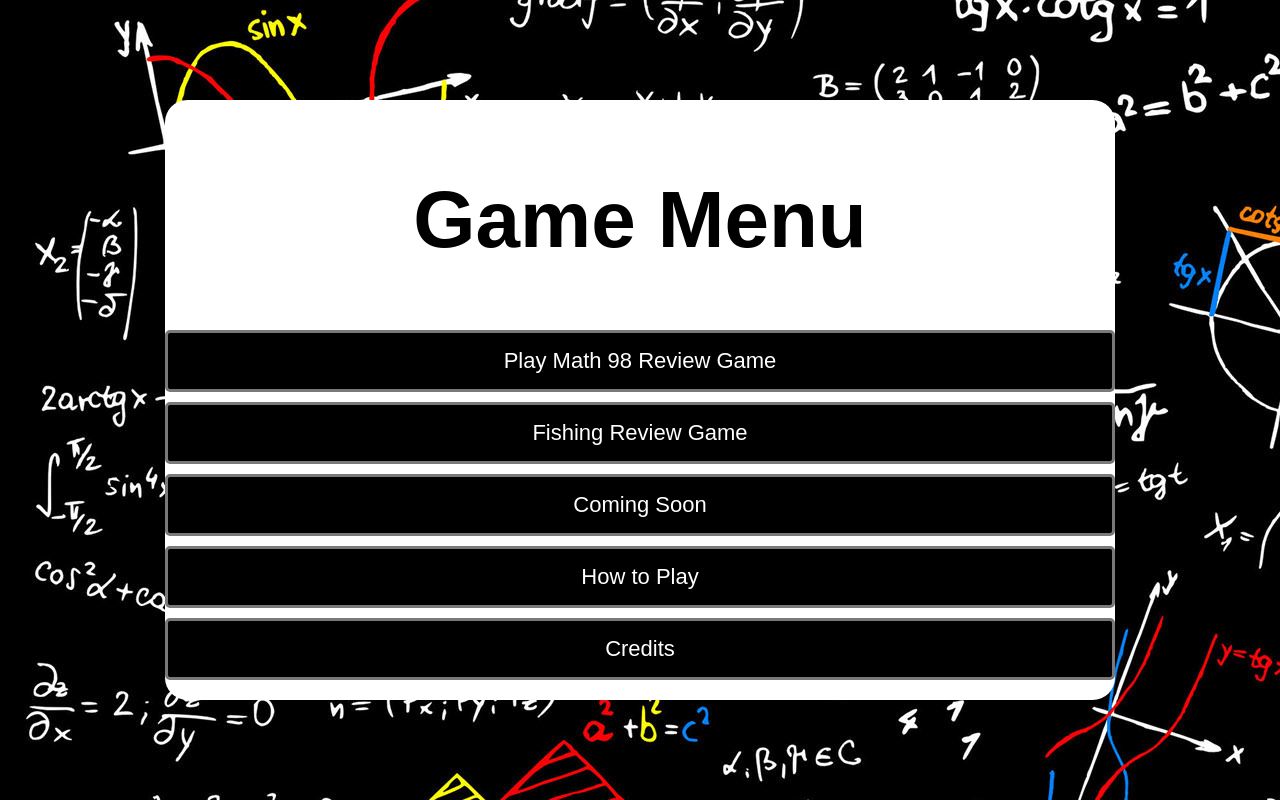
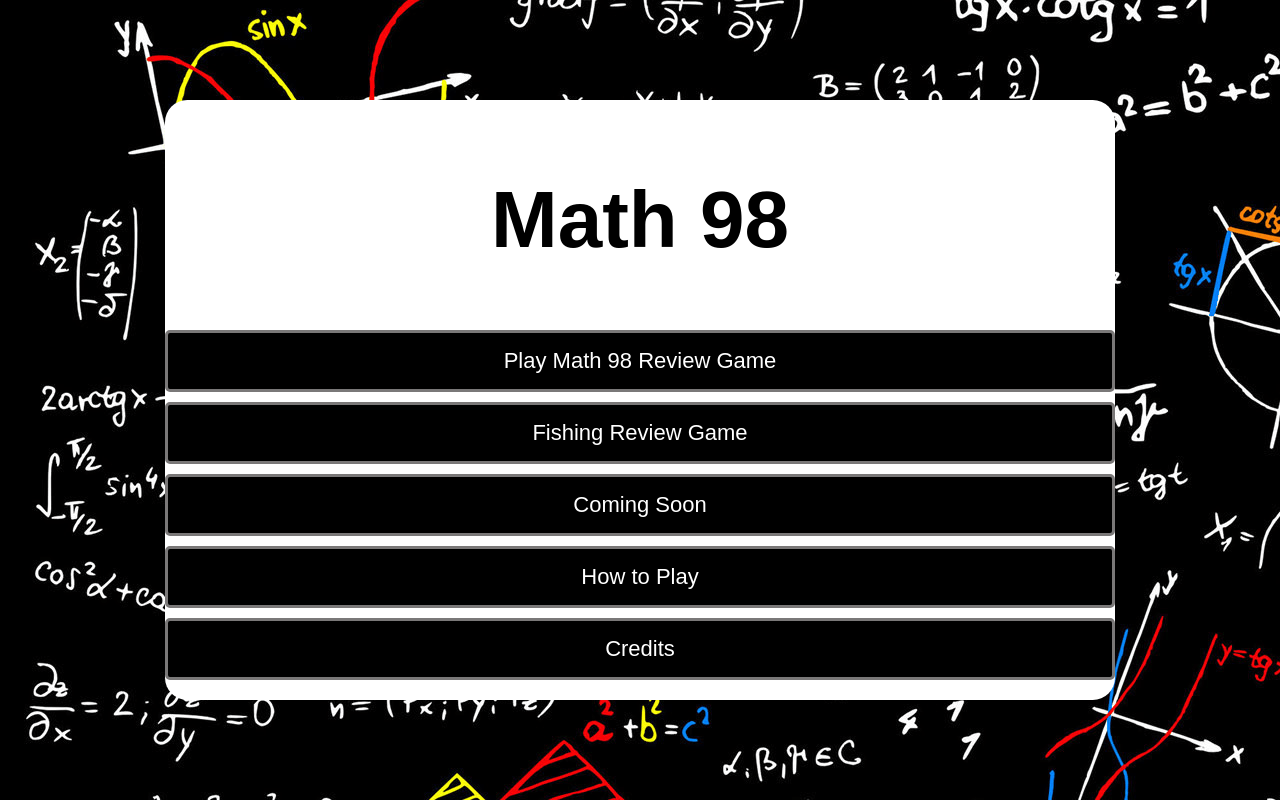
Before and after one commit to Ca11en1/1, a plain HTML site: page index.html in a window 1280 px wide. Drawn offline with Linux system fonts and the light colour scheme.

Commit message:
Update index.html

```diff
--- a/index.html
+++ b/index.html
@@ -10,7 +10,7 @@
     <!-- Game Menu (Front Page) -->
     <div id="menu" class="menu">
         <div class="game-menu" id="game-menu">
-            <h1>Game Menu</h1>
+            <h1>Math 98</h1>
             <div class="apple" id="apple">
                 <button class="menu-button" id="moduleButton" onclick="openModules()">Play Math 98 Review Game</button>
                 <button class="menu-button" onclick="openScratch()">Fishing Review Game</button>
```
